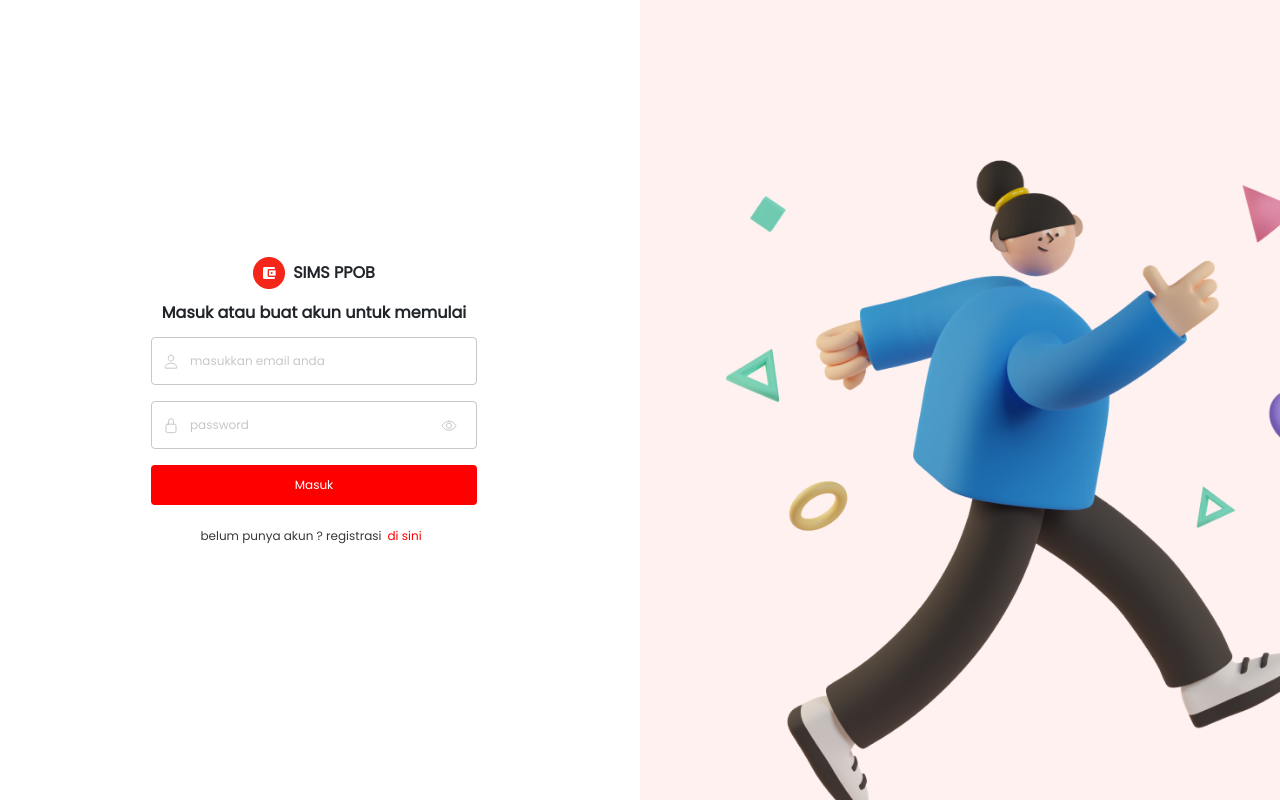
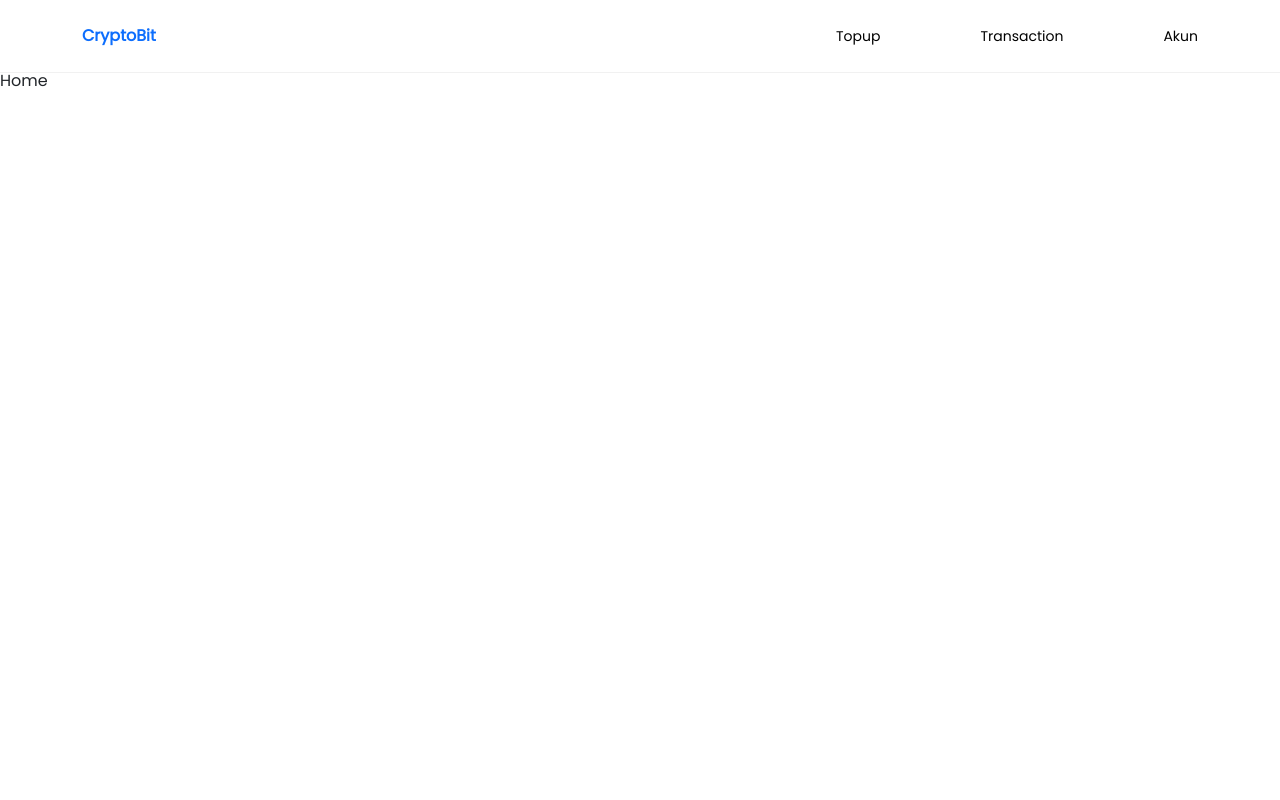
Before and after one commit to triwibow/SIMS-PPOB-TRI_WIBOWO, a React (Create React App) app: page / in a window 1280 px wide. Built offline with nearby package versions, Linux system fonts and the light colour scheme.

Commit message:
- navbar

```diff
--- a/src/App.js
+++ b/src/App.js
@@ -11,9 +11,9 @@ import Register from './container/register/Register';
 function App() {
   return (
     <main>
-      {/* <Navbar />
-      <Home /> */}
-      <Login />
+      <Navbar />
+      <Home />
+      {/* <Login /> */}
       {/* <Register /> */}
     </main>
   );
--- a/src/assets/styles/component/navbar.css
+++ b/src/assets/styles/component/navbar.css
@@ -22,7 +22,7 @@
 .navbar-app-toggle {
   background: transparent;
   border-width: 0;
-  color: var(--color-primary);
+  color: #000;
   display: none;
 }
 
@@ -38,12 +38,12 @@
 }
 
 .navbar-app-item {
-  margin-left: 21px;
+  margin-left: 100px;
 }
 
 .navbar-app-item.divider {
   padding-right: 21px;
-  border-right: 1px solid var(--color-secondary);
+  border-right: 1px solid #383838;
 }
 
 .navbar-app-item.profile {
@@ -52,16 +52,16 @@
 }
 
 .navbar-app-link {
-  color: var(--color-primary);
-  font-size: var(--text-md);
+  color: #000000;
+  font-size: 14px;
   font-weight: normal;
   text-decoration: none;
   transition: all 0.3s step-start;
 }
 
 .navbar-app-link:hover {
-  color: var(--color-dark);
-  font-weight: var(--fw-lg);
+  color: #000;
+  font-weight: bold;
   transition: all 0.3 step-start;
 }
 
```
